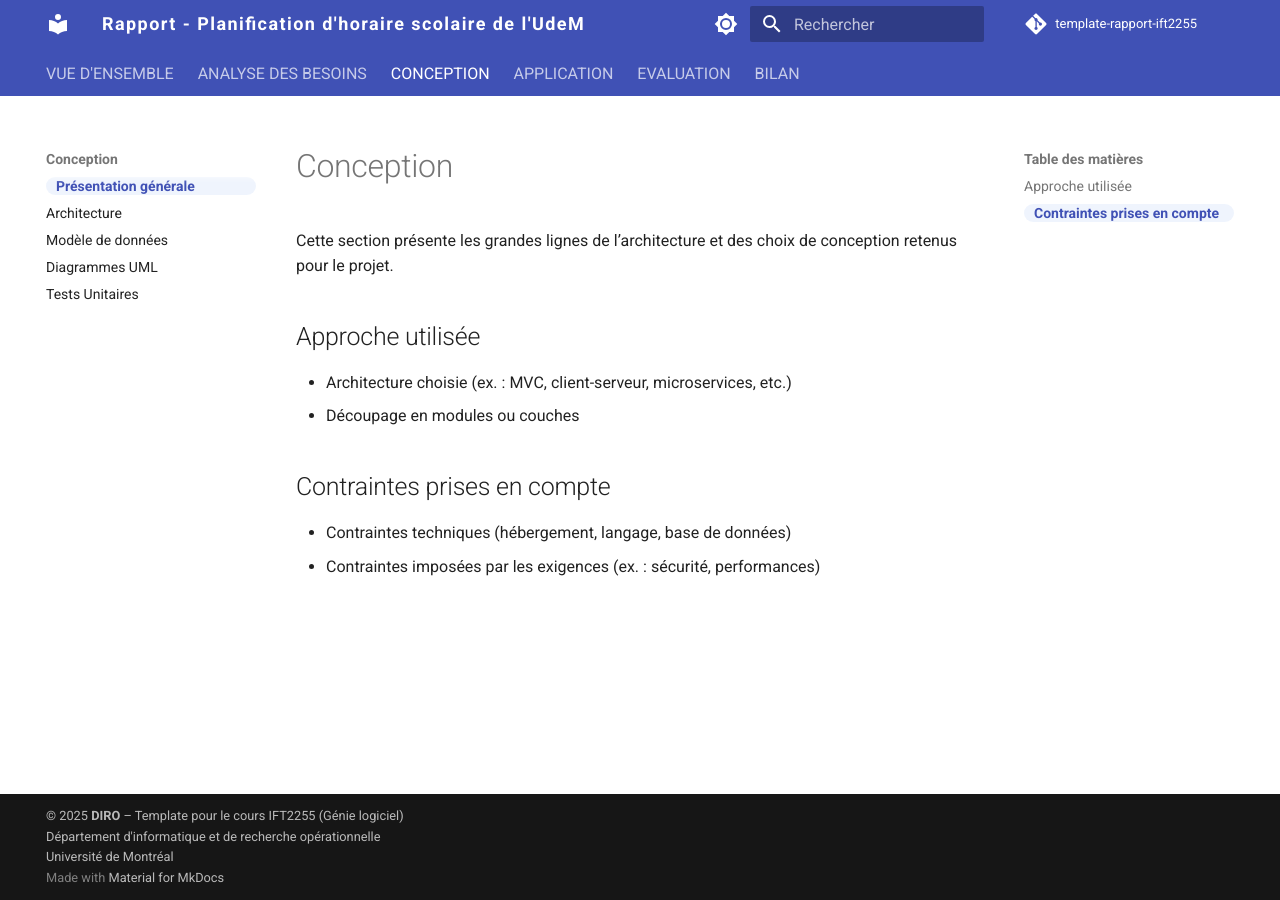
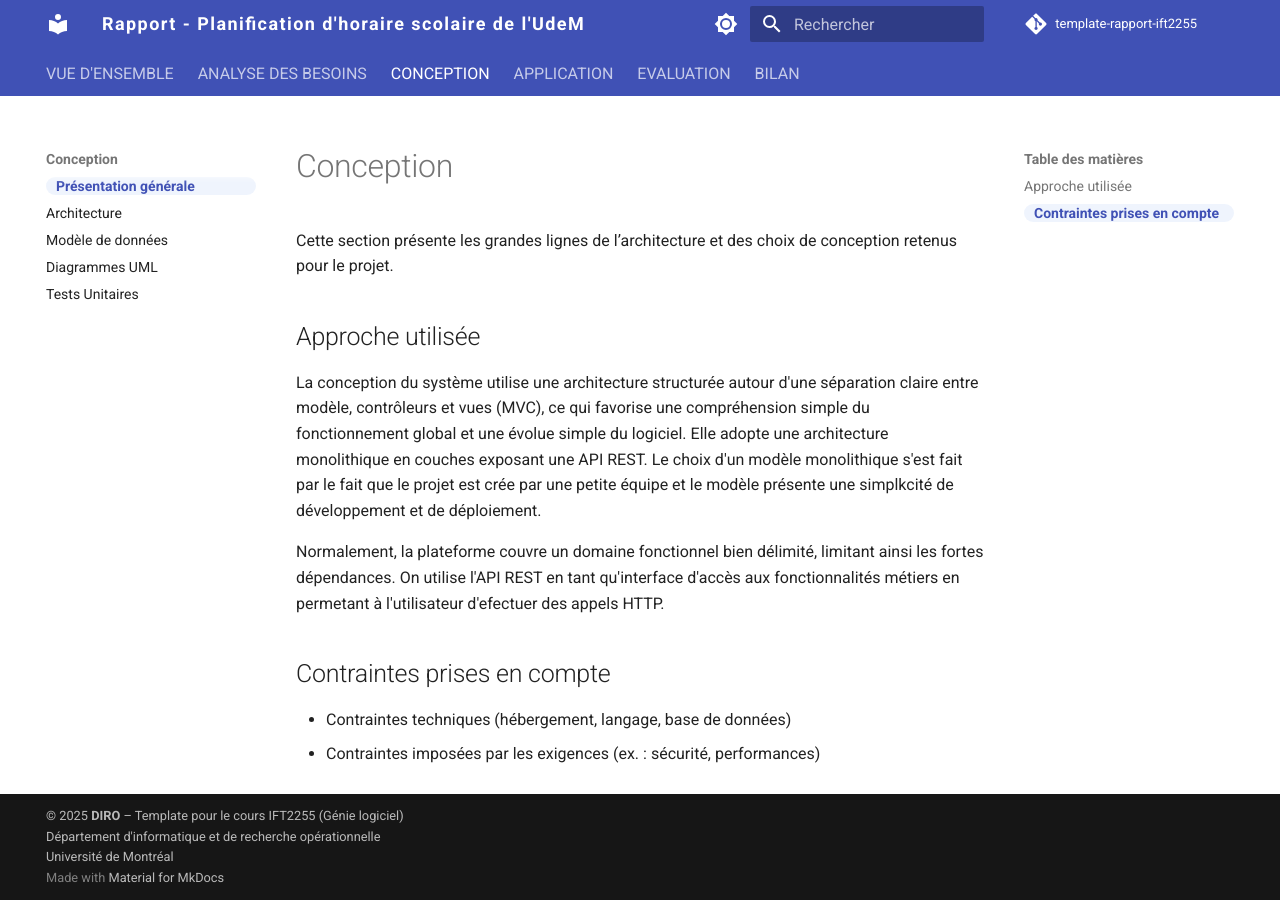
Before and after one commit to jujutheriault/IFT2255_Devoir1, an MkDocs documentation site: the page built from docs/conception/index.md, in a window 1280 px wide. Built offline with MkDocs 1.6.1 and Material for MkDocs 9.7.7, drawn with Linux system fonts in a browser that asks for light colours; comment, search, counter and statistics services are not loaded.

Commit message:
update présentation

```diff
--- a/docs/conception/index.md
+++ b/docs/conception/index.md
@@ -8,8 +8,9 @@ Cette section présente les grandes lignes de l’architecture et des choix de c
 
 ## Approche utilisée
 
-- Architecture choisie (ex. : MVC, client-serveur, microservices, etc.)
-- Découpage en modules ou couches
+La conception du système utilise une architecture structurée autour d'une séparation claire entre modèle, contrôleurs et vues (MVC), ce qui favorise une compréhension simple du fonctionnement global et une évolue simple du logiciel. Elle adopte une architecture monolithique en couches exposant une API REST. Le choix d'un modèle monolithique s'est fait par le fait que le projet est crée par une petite équipe et le modèle présente une simplkcité de développement et de déploiement.
+
+Normalement, la plateforme couvre un domaine fonctionnel bien délimité, limitant ainsi les fortes dépendances. On utilise l'API REST en tant qu'interface d'accès aux fonctionnalités métiers en permetant à l'utilisateur d'efectuer des appels HTTP.
 
 ## Contraintes prises en compte
 
```
Also changed, not shown: docs/conception/architecture.md (+0 -6 lines), docs/conception/uml.md (+0 -1 lines).
